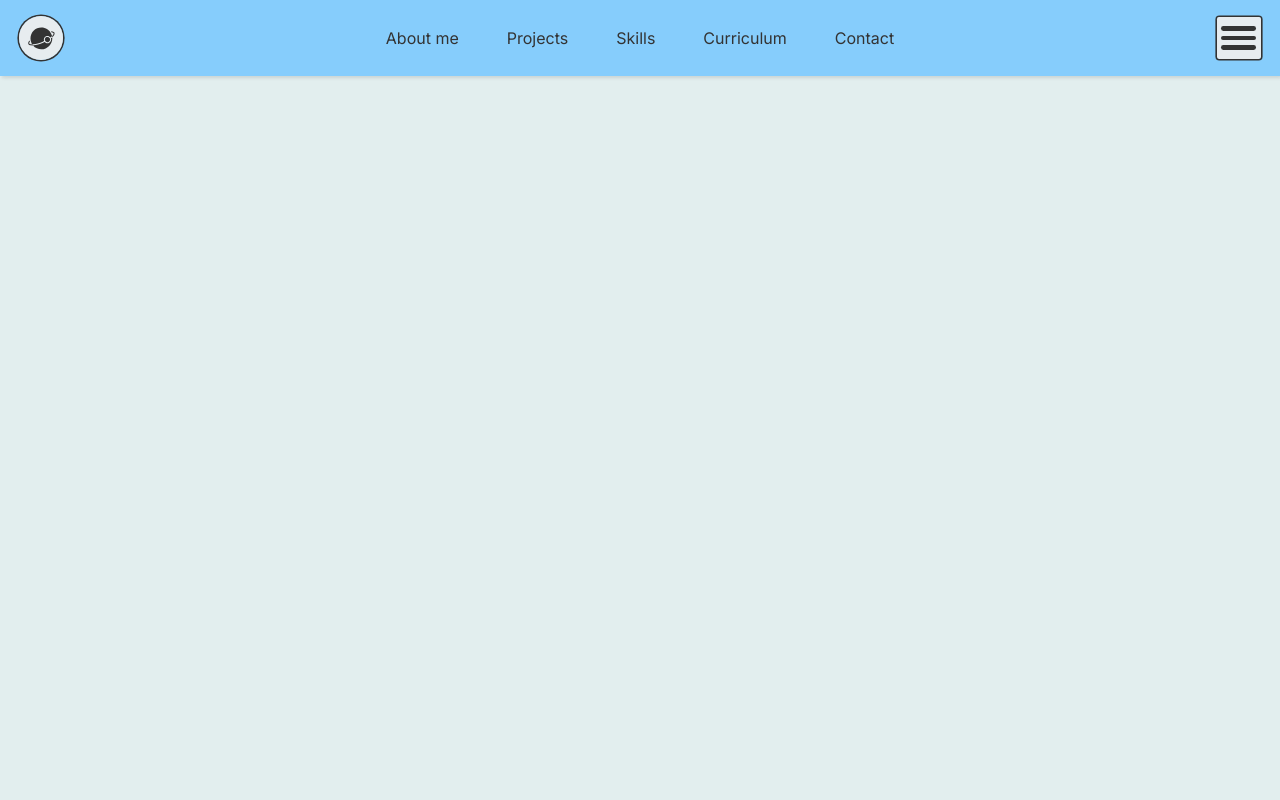
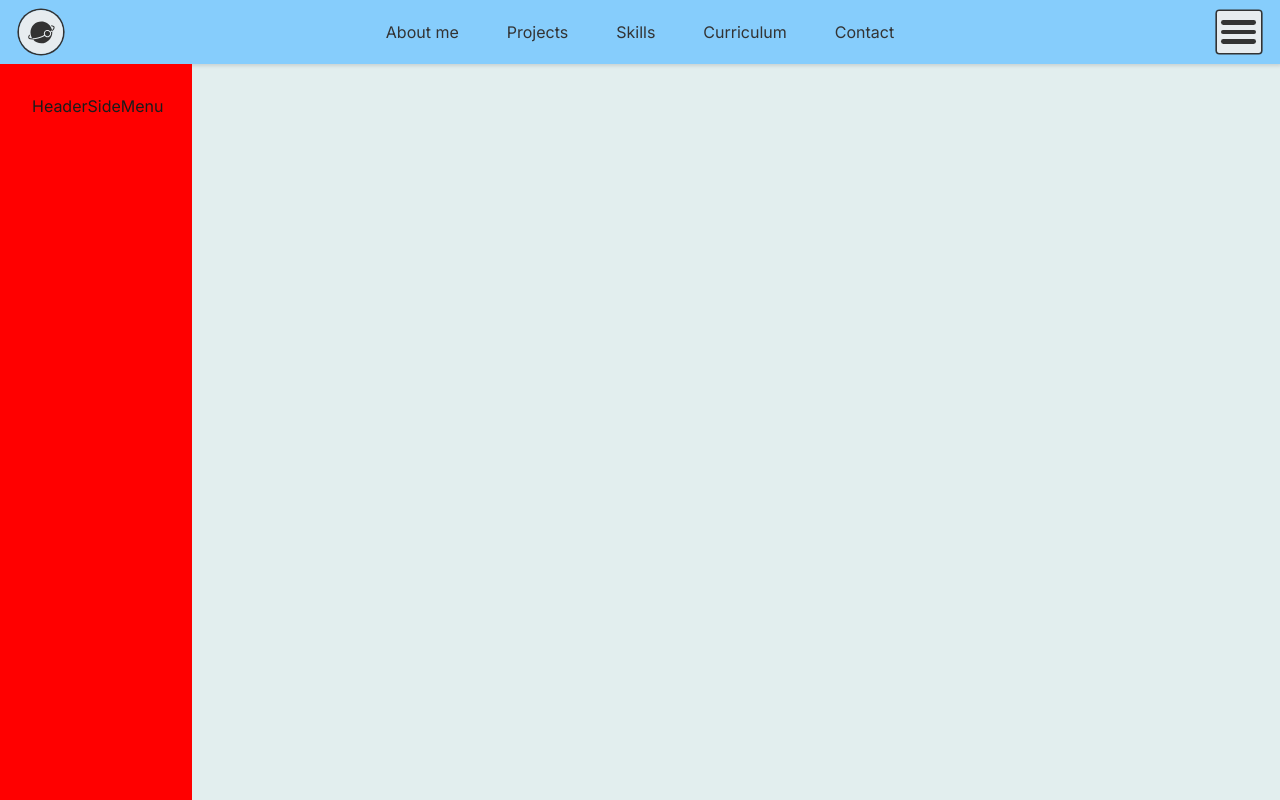
Before and after one commit to akliyachir/portfolio, a React (Vite) app: page / in a window 1280 px wide. Built offline with nearby package versions, Linux system fonts and the light colour scheme.

Commit message:
menu bar interactivity

```diff
--- /dev/null
+++ b/src/Components/1-2-HeaderSideMenu/HeaderSideMenu.css
@@ -0,0 +1,9 @@
+.HeaderSideMenu {
+  background-color: red;
+  padding: 2rem;
+  position: fixed;
+  top: 4rem;
+  left: 0;
+  bottom: 0;
+  width: 12rem;
+}
--- /dev/null
+++ b/src/Components/1-2-HeaderSideMenu/HeaderSideMenu.jsx
@@ -0,0 +1,5 @@
+import "./HeaderSideMenu.css";
+
+export default function HeaderSideMenu() {
+  return <div className="HeaderSideMenu">HeaderSideMenu</div>;
+}
--- a/src/Components/1-HeaderContainer/HeaderContainer.css
+++ b/src/Components/1-HeaderContainer/HeaderContainer.css
@@ -7,6 +7,11 @@
 }
 
 .light .HeaderContainer {
+  position: fixed;
+  top: 0;
+  left: 0;
+  right: 0;
+  height: 4rem;
   background-color: var(--tl-1);
   display: flex;
   justify-content: space-between;
@@ -17,6 +22,11 @@
   box-shadow: var(--sh-1);
 }
 .dark .HeaderContainer {
+  position: fixed;
+  top: 0;
+  left: 0;
+  right: 0;
+  height: 4rem;
   background-color: var(--clr-4);
   display: flex;
   justify-content: space-between;
--- a/src/Components/1-HeaderContainer/HeaderContainer.jsx
+++ b/src/Components/1-HeaderContainer/HeaderContainer.jsx
@@ -6,6 +6,7 @@ import HeaderMenuItem from "../3-HeaderMenuItem/HeaderMenuItem";
 import { WindowWidthContext } from "../../contexts/WindowWidth";
 import headerMenuItemsList from "../../ListsAndFixedContent/headerMenuItemsList";
 import MenuToggleHambourger from "../1-1-MenuToggleHambourger/MenuToggleHambourger";
+import HeaderSideMenu from "../1-2-HeaderSideMenu/HeaderSideMenu";
 
 export default function HeaderContainer() {
   const { isLightOn, setisLightOn } = useContext(ThemeSwitchContext);
@@ -13,6 +14,7 @@ export default function HeaderContainer() {
   console.log(WindowWidthValue);
   return (
     <div className="HeaderContainer">
+      <HeaderSideMenu />
       <LightSwitch />
       <div className="menuItemsExpanded">
         {headerMenuItemsList.map((item) => {
```
Lines whose indentation alone changed are shown as unchanged.
